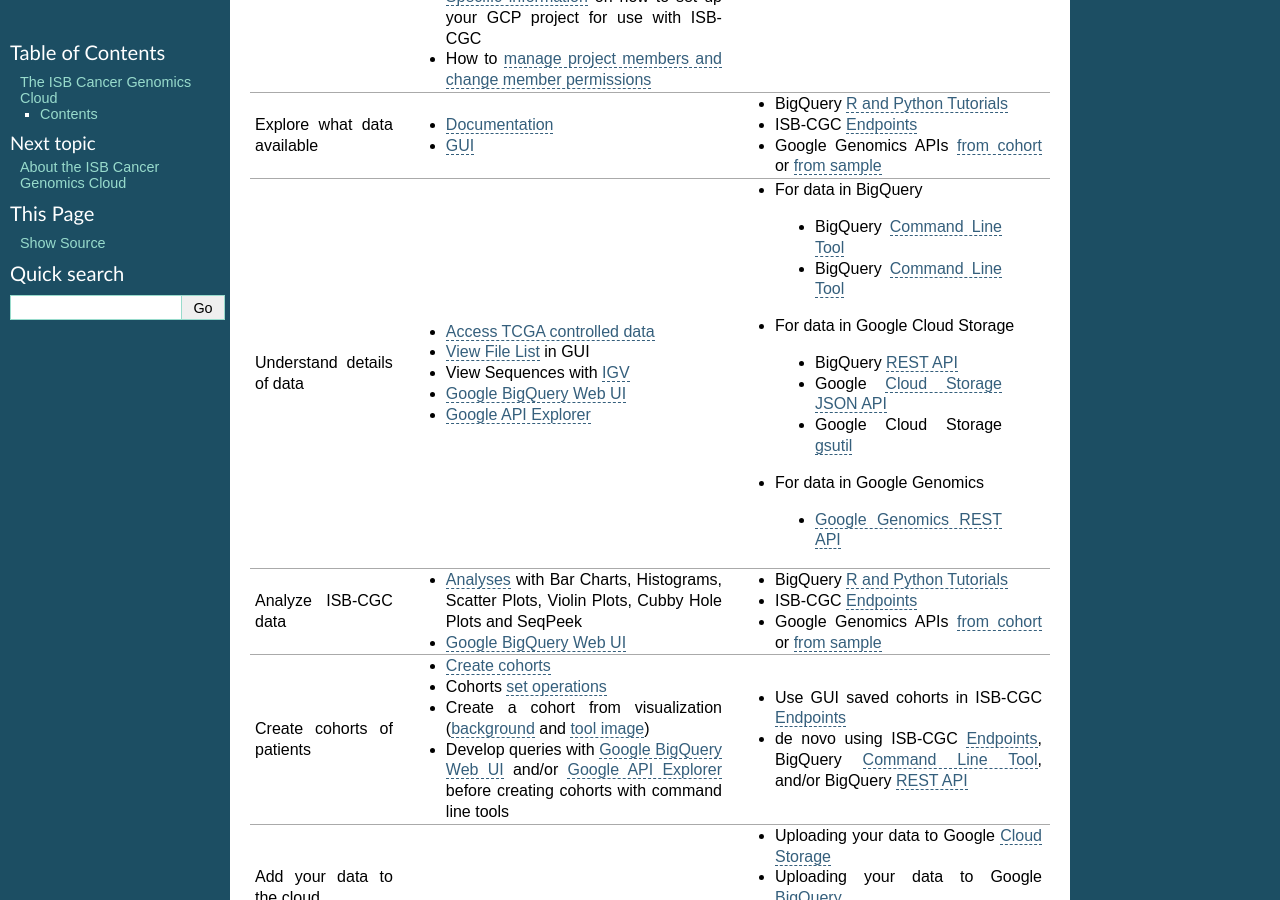
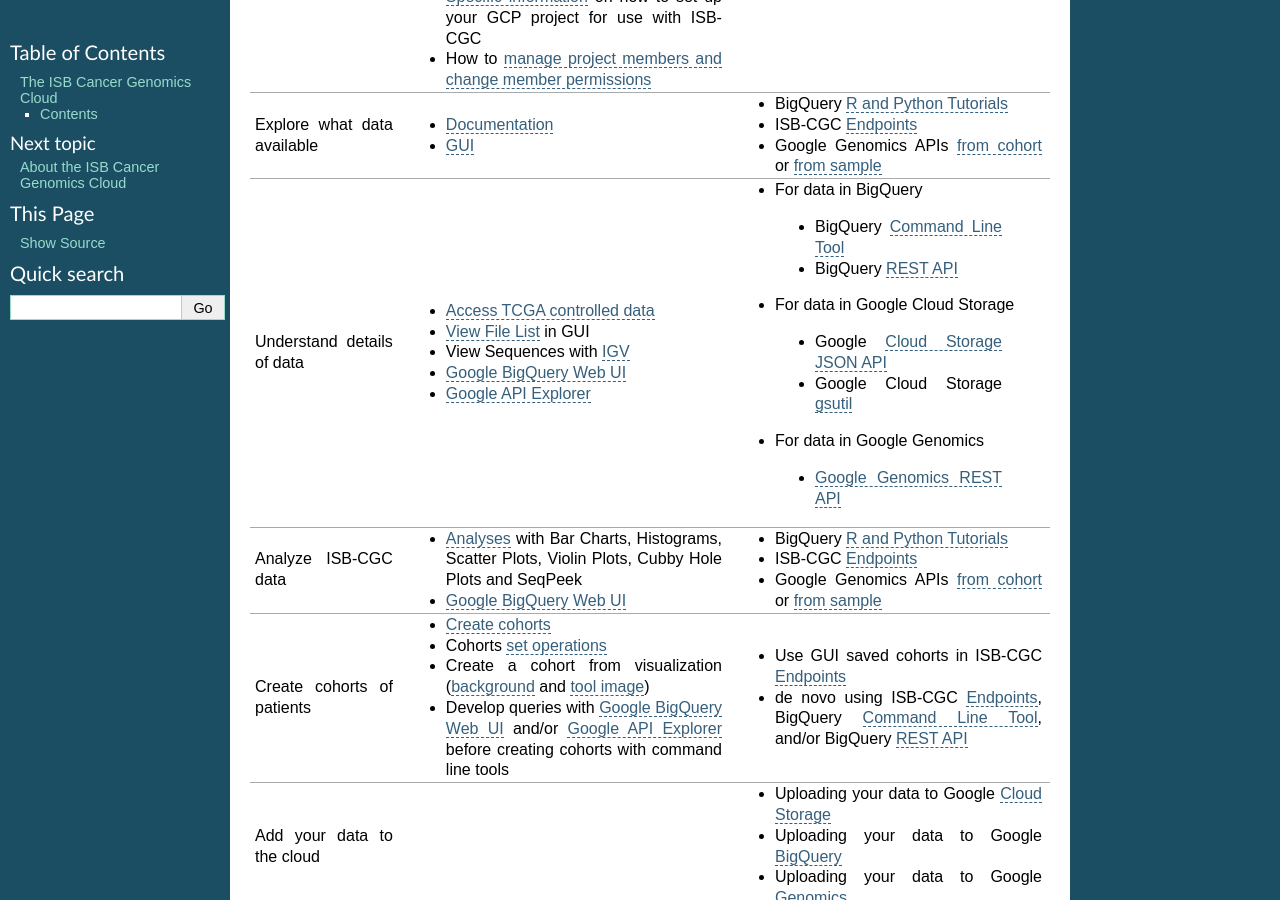
Before and after one commit to isb-cgc/readthedocs, a Sphinx documentation site: the page built from docs/source/index.rst, in a window 1280 px wide and 900 px high, scrolled down 1038 px. Built offline with Sphinx 7.4.7, drawn with Linux system fonts in a browser that asks for light colours.

Commit message:
Update index.rst

```diff
--- a/docs/source/index.rst
+++ b/docs/source/index.rst
@@ -40,13 +40,12 @@
 |                                   |- `GUI <webapp/Saved-Cohorts.html>`_                                                                                                                                                                                                                                                         |- ISB-CGC `Endpoints <progapi/Programmatic-API.html>`_                                                                                                                                                                                                                                           |
 |                                   |                                                                                                                                                                                                                                                                                             |- Google Genomics APIs `from cohort <progapi/progapi2/google_genomics_from_cohort.html>`_ or `from sample <progapi/progapi2/google_genomics_from_sample.html>`_                                                                                                                                  |
 +-----------------------------------+---------------------------------------------------------------------------------------------------------------------------------------------------------------------------------------------------------------------------------------------------------------------------------------------+-------------------------------------------------------------------------------------------------------------------------------------------------------------------------------------------------------------------------------------------------------------------------------------------------+
-|Understand details of data         |- `Access TCGA controlled data </webapp/Gaining-Access-To-TCGA-Contolled-Access-Data.html>`_                                                                                                                                                                                                 |- For data in BigQuery                                                                                                                                                                                                                                                                           |
+|Understand details of data         |- `Access TCGA controlled data <webapp/Gaining-Access-To-TCGA-Contolled-Access-Data.html>`_                                                                                                                                                                                                  |- For data in BigQuery                                                                                                                                                                                                                                                                           |
 |                                   |- `View File List <search.html?q=view+file+list>`_ in GUI                                                                                                                                                                                                                                    | - BigQuery `Command Line Tool <https://cloud.google.com/bigquery/bq-command-line-tool-quickstart>`_                                                                                                                                                                                             |
-|                                   |- View Sequences with `IGV </webapp/IGV-Browser.html>`_                                                                                                                                                                                                                                      | - BigQuery `Command Line Tool <https://cloud.google.com/bigquery/bq-command-line-tool-quickstart>`_                                                                                                                                                                                             |
-|                                   |- `Google BigQuery Web UI </progapi/bigqueryGUI/WalkthroughOfGoogleBigQuery.rst>`_                                                                                                                                                                                                           |- For data in Google Cloud Storage                                                                                                                                                                                                                                                               |
-|                                   |- `Google API Explorer <https://apis-explorer.appspot.com/apis-explorer/?base=https://api-dot-isb-cgc.appspot.com/_ah/api#p/>`_                                                                                                                                                              | - BigQuery `REST API <https://cloud.google.com/bigquery/bigquery-api-quickstart>`_                                                                                                                                                                                                              |
+|                                   |- View Sequences with `IGV <webapp/IGV-Browser.html>`_                                                                                                                                                                                                                                       | - BigQuery `REST API <https://cloud.google.com/bigquery/bigquery-api-quickstart>`_                                                                                                                                                                                                              |
+|                                   |- `Google BigQuery Web UI <progapi/bigqueryGUI/WalkthroughOfGoogleBigQuery.rst>`_                                                                                                                                                                                                            |- For data in Google Cloud Storage                                                                                                                                                                                                                                                               |
 |                                   |                                                                                                                                                                                                                                                                                             | - Google `Cloud Storage JSON API <https://cloud.google.com/storage/docs/json_api/>`_                                                                                                                                                                                                            |
-|                                   |                                                                                                                                                                                                                                                                                             | - Google Cloud Storage `gsutil <https://cloud.google.com/storage/docs/gsutil>`_                                                                                                                                                                                                                 |
+|                                   |- `Google API Explorer <https://apis-explorer.appspot.com/apis-explorer/?base=https://api-dot-isb-cgc.appspot.com/_ah/api#p/>`_                                                                                                                                                              | - Google Cloud Storage `gsutil <https://cloud.google.com/storage/docs/gsutil>`_                                                                                                                                                                                                                 |
 |                                   |                                                                                                                                                                                                                                                                                             |- For data in Google Genomics                                                                                                                                                                                                                                                                    |
 |                                   |                                                                                                                                                                                                                                                                                             | - `Google Genomics REST API <https://cloud.google.com/genomics/reference/rest/>`_                                                                                                                                                                                                               |
 +-----------------------------------+---------------------------------------------------------------------------------------------------------------------------------------------------------------------------------------------------------------------------------------------------------------------------------------------+-------------------------------------------------------------------------------------------------------------------------------------------------------------------------------------------------------------------------------------------------------------------------------------------------+
```
